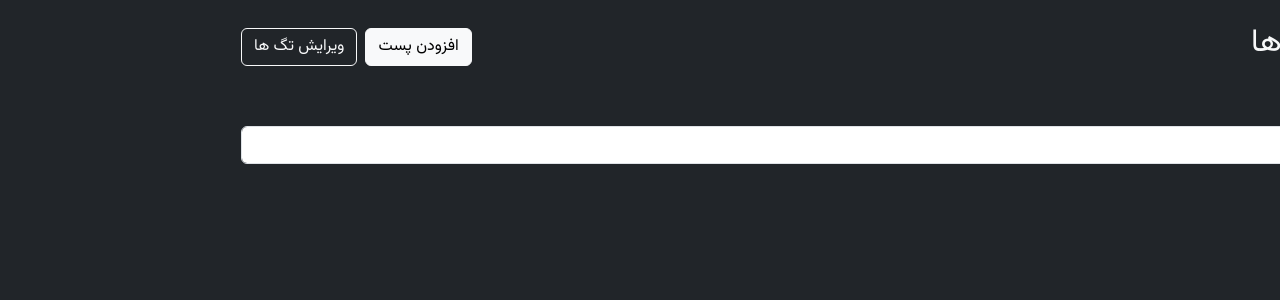
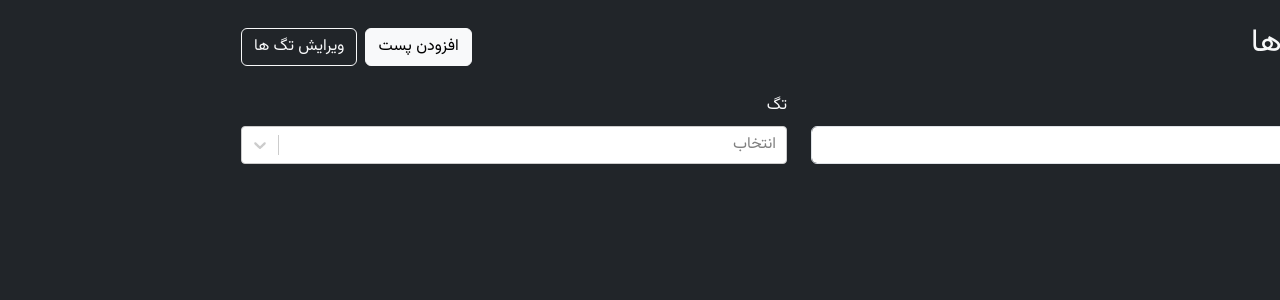
Before and after one commit to madza-gh/SPA-Blog-App, a React (Vite) app: page / in a window 1280 px wide. Shown: the top 300 px of the page. Built offline with nearby package versions, Linux system fonts and the light colour scheme.

Commit message:
use form and ReactSelect to create a search box for searching with tags

```diff
--- a/src/components/PostList.tsx
+++ b/src/components/PostList.tsx
@@ -10,7 +10,7 @@ import {
   Modal,
 } from "react-bootstrap";
 import { Link } from "react-router-dom";
-import { Post, Tag } from "../App";
+import { Tag } from "../App";
 import ReactSelect from "react-select";
 
 type PostCardProps = {
@@ -51,13 +51,11 @@ function PostList({
           item.title.toLowerCase().includes(title.toLowerCase())) &&
         (selectedTags.length === 0 ||
           selectedTags.every((tag) =>
-            item.tags.some((postTag) => {
-              postTag.id === tag.id;
-            })
+            item.tags.some((postTag) => postTag.id === tag.id)
           ))
       );
     });
-  }, [posts, availableTags, title]);
+  }, [posts, availableTags, title, selectedTags]);
 
   return (
     <>
@@ -91,6 +89,28 @@ function PostList({
                 onChange={(e) => {
                   setTitle(e.target.value);
                 }}
+              />
+            </Form.Group>
+          </Col>
+          <Col>
+            <Form.Group controlId="tag">
+              <Form.Label>تگ</Form.Label>
+              <ReactSelect
+                value={selectedTags.map((item) => {
+                  return { label: item.label, value: item.id };
+                })}
+                options={availableTags.map((item) => {
+                  return { label: item.label, value: item.id };
+                })}
+                onChange={(tags) => {
+                  setSelectedTags(
+                    (tags || []).map((item) => {
+                      return { label: item.label, id: item.value };
+                    })
+                  );
+                }}
+                isMulti
+                placeholder="انتخاب"
               />
             </Form.Group>
           </Col>
```
